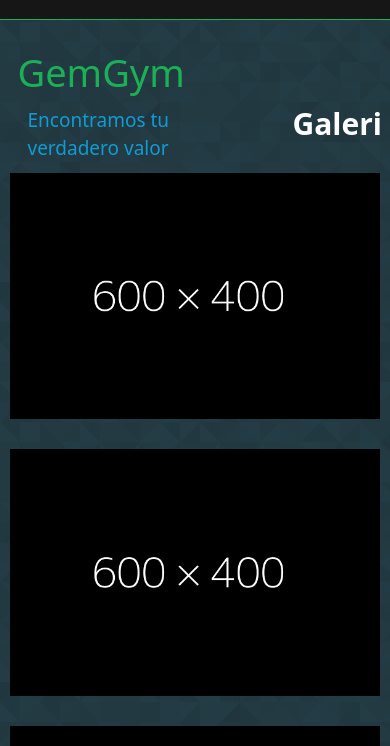
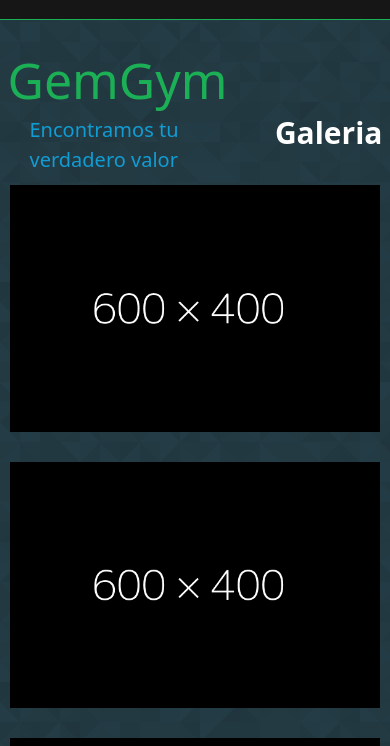
Before and after one commit to GianluDido/comision33115, a plain HTML site: page pages/galeria.html in a window 390 px wide. Shown: the part 98-844 px from the top of the page. Drawn offline with nearby package versions, Linux system fonts and the light colour scheme; files whose address does not match are found by name.

Commit message:
ultimo commit pre entrega/arreglo del merge

```diff
--- a/css/styles.css
+++ b/css/styles.css
@@ -172,14 +172,6 @@ img{
     }
 
 
-
-.index_hr{
-    padding: 0.1rem;
-    background-color: #1cb056;
-    margin: 0rem 5rem;
-    }
-
-
 .descripcion_p {
     display: flex;
     color: rgb(189, 202, 212);
@@ -207,6 +199,7 @@ img{
     row-gap: 1rem;
     column-gap: 0.8rem;
     margin: 0rem 1rem;
+    color: rgb(189, 202, 212);
 }
 
 .staff{
@@ -544,13 +537,27 @@ footer {
 
 
 
+/*                       Media screen            Cabecera Pags                  */
+
+@media screen and (max-width: 767px) {
+
+     .cabecera_pag h2{
+        font-size: 3rem;
+    }
+    .cabecera_pag h1{
+        font-size: 5rem;
+    }
+    .cabecera_pag p{
+        font-size: 2rem;
+    }
+}
+/*                      ---------------------------                     */
 
 
 
 
 
-
-/*                       Media screen                  INDEX                  */
+/*                       Media screen            INDEX                  */
 @media screen and (max-width: 1024px){
 
     .eslogan{
@@ -664,94 +671,6 @@ footer {
 
 }
 /*                      ---------------------------                     */
-
-
-
-
-
-
-
-
-/*             media screen para borrar barra CABECERA OTRAS PAGS         */
-@media screen and (max-width: 1400px) {
-    /* .cabecera_pag h2 {
-        transform: translatex(30rem);
-    } */
-}
-@media screen and (max-width: 1090px) {
-    .cabecera_pag h2 {
-       width: 25rem;
-       font-size: 6rem;
-       /* transform: translatex(20rem); */
-    }
-       .cabecera_pag h1 {
-        font-size: 4rem;
-    }
-       .cabecera_pag p {
-        font-size: 2.1rem;
-    }
-}
-@media screen and (max-width: 767px) {
-    .cabecera_pag {
-        overflow: hidden;
-    }
-    .cabecera_pag h1 {
-        font-size: 3.3rem;
-    }
-    .cabecera_pag h2 {
-        width: 15rem;
-        transform: translateX(6rem);
-        font-size: 3rem;
-     }
-     .cabecera_pag p {
-        font-size: 2rem;
-     }
-}
-@media screen and (max-width: 670px) {
-    .cabecera_pag{
-        margin-top: 2rem;
-        grid-template-rows: 1.3fr 1.2fr;
-        grid-template-columns: 1fr 1fr;
-    }
-    .cabecera_pag h1 {
-        font-size: 3.3rem;
-        transform: translateX(1rem);
-    }
-    .cabecera_pag h2 {
-        font-size: 3rem;
-    }
-
-    .cabecera_pag p {
-        font-size: 1.9rem;
-        transform: translateX(2rem);
-    }
-}
-@media screen and (max-width: 430px) {
-    .cabecera_pag{
-        margin-top: 2rem;
-        grid-template-rows: 1fr 1.2fr;
-        grid-template-columns: 2fr 1fr;
-    }
-
-    .cabecera_pag h1 {
-        font-size: 3.8rem;
-        transform: translateX(1rem);
-    }
-
-    .cabecera_pag h2 {
-        font-size: 3rem;
-        margin: 0rem auto;
-     }
-
-    .cabecera_pag p {
-        font-size: 1.9rem;
-        transform: translateX(2rem);
-     }
-}
-
-/*                          ---------------------------                     */
-
-
 
 
 
--- a/pages/galeria.html
+++ b/pages/galeria.html
@@ -61,7 +61,6 @@
 
 </main>
 
-<hr class="footer_pages_hr">
 
    <footer> <!--Pie de Pagina-->
     <p>Copyright 2022 © Todos los Derechos Reservados. Diseñado por GianDido</p>
```
